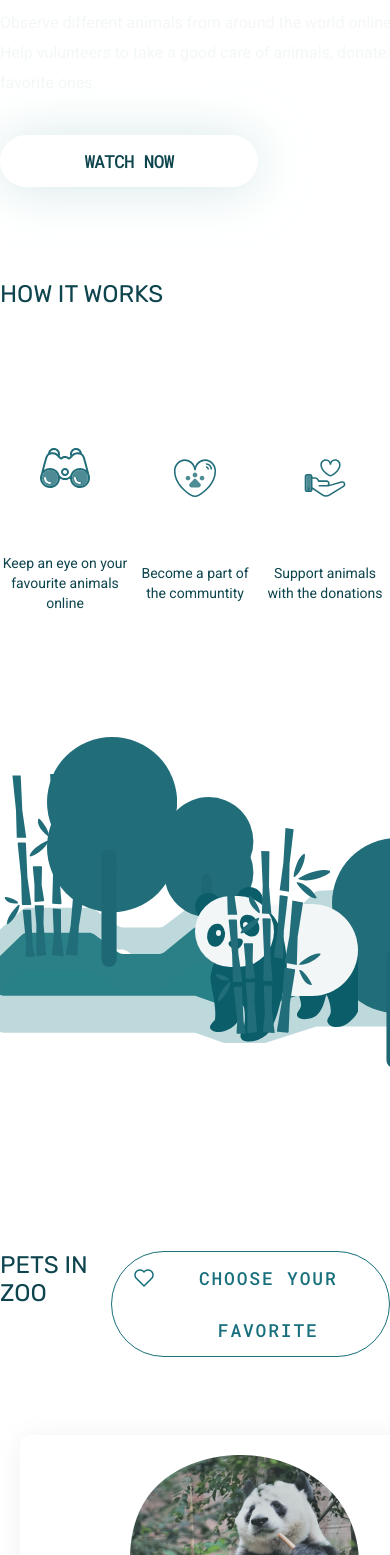
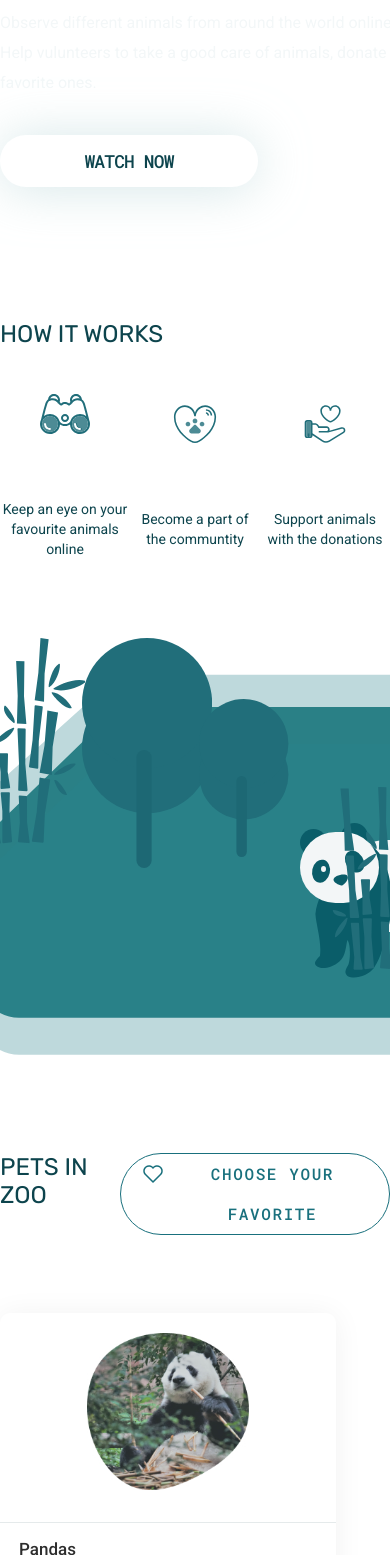
Before and after one commit to Veronchi/zoo-project, a website built with webpack: page index.html in a window 390 px wide. Shown: the part 445-2000 px from the top of the page. Built offline with nearby package versions, Linux system fonts and the light colour scheme; files whose address does not match are found by name.

Commit message:
feat: add addition to media-query 1200px

```diff
--- a/src/css/media.css
+++ b/src/css/media.css
@@ -132,7 +132,7 @@
     max-width: 1140px;
   }
 
-  .header__logIn  {
+  .header__logIn {
     display: none;
   }
 
@@ -150,7 +150,7 @@
     width: 56px;
     height: 56px;
     border-radius: 100%;
-    background-color: #B9D5D9;
+    background-color: #b9d5d9;
     padding-left: 16px;
     padding-top: 16px;
   }
@@ -192,6 +192,130 @@
     margin-bottom: 37px;
   }
 
+  .how-it-works {
+    margin-bottom: 0;
+  }
+
+  .how-it-works__title {
+    top: -60px;
+  }
+
+  .how-it-works__list {
+    margin-top: 30px;
+  }
+
+  .how-it-works__item {
+    width: 365px;
+    height: 188px;
+  }
+
+  .scene {
+    margin-bottom: 95px;
+  }
+
+  .scene .vector-top {
+    background-position: left;
+    background-size: auto;
+  }
+
+  .scene .vector-midle {
+    background-position: left;
+    background-size: auto;
+  }
+
+  .scene .vector-bottom {
+    background-position: left;
+    background-size: auto;
+  }
+
+  .scene__inner .tree.third {
+    display: none;
+  }
+
+  .scene__inner .bamboo {
+    top: 70px;
+    left: -30px;
+  }
+
+  .scene__inner .tree {
+    top: 70px;
+    left: 21%;
+  }
+
+  .scene__inner .tree.second {
+    top: 131px;
+    left: 51%;
+  }
+
+  .scene__inner .panda {
+    top: 52%;
+    left: 77%;
+  }
+
+  .scene__inner .bamboo.second {
+    top: 40%;
+    left: 85%;
+  }
+
+  .pets-in-zoo {
+    margin-bottom: 88px;
+  }
+
+  .pets-in-zoo__link {
+    width: 303px;
+    font-size: 16px;
+    line-height: 40px;
+  }
+
+  .pets-in-zoo__link::before {
+    top: 8px;
+  }
+
+  .slider::after {
+    bottom: 30px;
+  }
+
+  .slider__list {
+    padding-left: 0;
+    justify-content: start;
+  }
+
+  .slider__card {
+    width: 336px;
+    height: 285px;
+    margin-right: 29px;
+    margin-bottom: 31px;
+  }
+
+  .slider__card-img {
+    width: 162px;
+    height: 157px;
+  }
+
+  .slider__card-bottom {
+    padding-top: 16px;
+    padding-left: 19px;
+  }
+
+  .slider__card-bottom::after {
+    right: 9px;
+  }
+
+  .slider__card-title {
+    font-size: 17px;
+    line-height: 20px;
+  }
+
+  .slider__card-text {
+    font-size: 13px;
+    line-height: 16px;
+  }
+
+  .pay-and-feed {
+    background-position: bottom;
+    background-size: auto;
+  }
+
   .animals-list__item + .animals-list__item {
     margin-left: 80px;
   }
```
